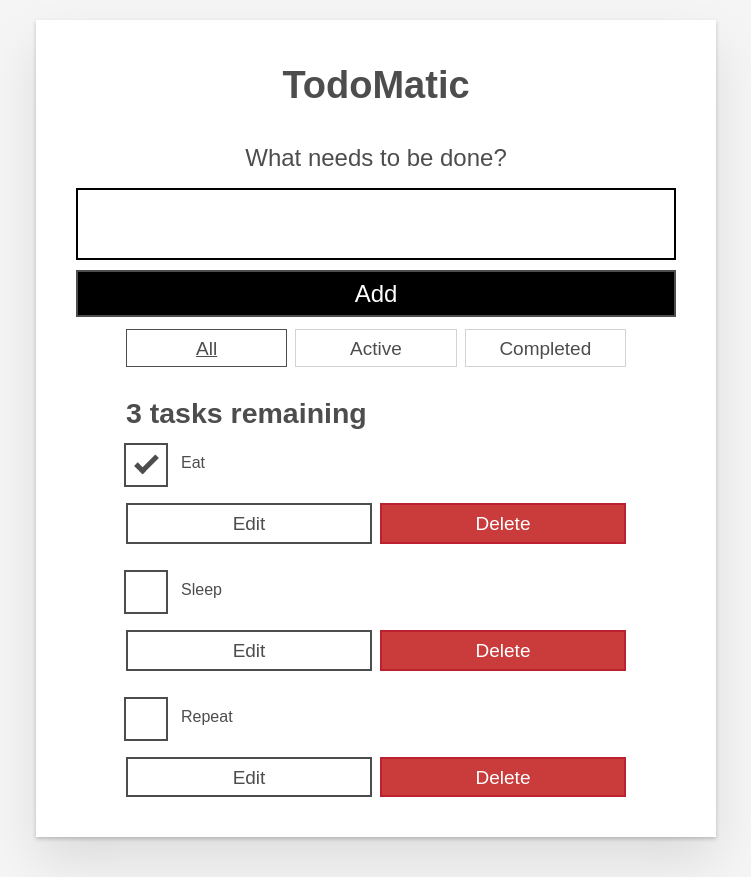
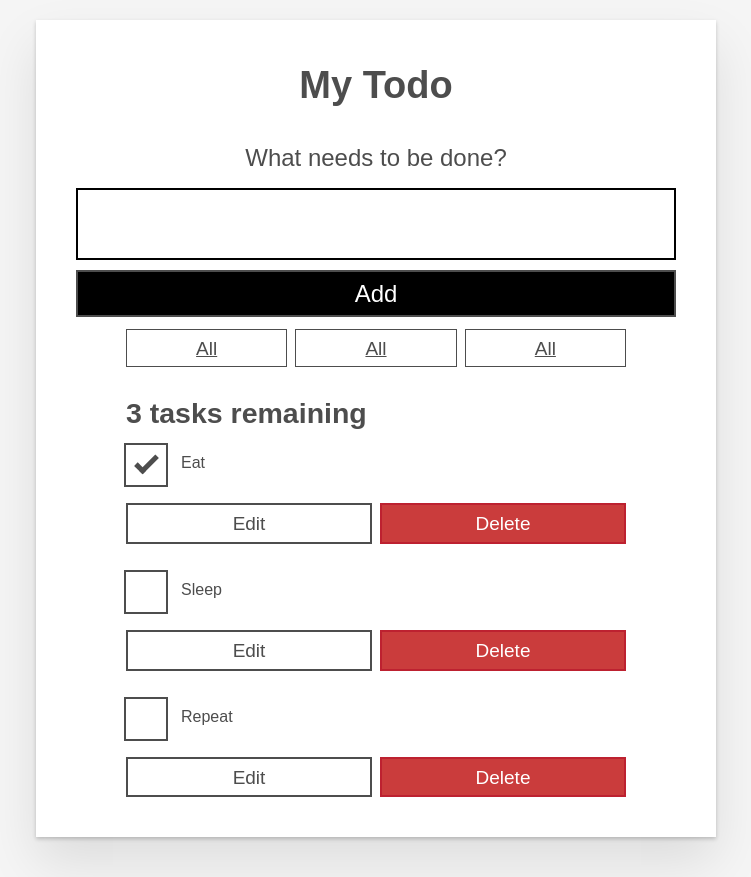
Before and after one commit to WJavaHunt3r/react-todo, a React (Create React App) app in the folder my-todo/: page / in a window 1280 px wide. Shown: the whole page, without its empty margins (264-1015 px from the left). Built offline with nearby package versions, Linux system fonts and the light colour scheme.

Commit message:
form and button components added

```diff
--- a/my-todo/src/App.js
+++ b/my-todo/src/App.js
@@ -1,8 +1,8 @@
 
 import './App.css';
 import Todo from "./components/Todo";
-
-
+import Form from "./components/Form";
+import FilterButton from "./components/FilterButton";
 
 function App(props) {
   const taskList = props.tasks.map(task =>
@@ -14,40 +14,12 @@ function App(props) {
   />);
   return (
     <div className="todoapp stack-large">
-      <h1>TodoMatic</h1>
-      <form>
-        <h2 className="label-wrapper">
-          <label htmlFor="new-todo-input" className="label__lg">
-            What needs to be done?
-          </label>
-        </h2>
-        <input
-          type="text"
-          id="new-todo-input"
-          className="input input__lg"
-          name="text"
-          autoComplete="off"
-        />
-        <button type="submit" className="btn btn__primary btn__lg">
-          Add
-        </button>
-      </form>
+      <h1>My Todo</h1>
+      <Form />
       <div className="filters btn-group stack-exception">
-        <button type="button" className="btn toggle-btn" aria-pressed="true">
-          <span className="visually-hidden">Show </span>
-          <span>all</span>
-          <span className="visually-hidden"> tasks</span>
-        </button>
-        <button type="button" className="btn toggle-btn" aria-pressed="false">
-          <span className="visually-hidden">Show </span>
-          <span>Active</span>
-          <span className="visually-hidden"> tasks</span>
-        </button>
-        <button type="button" className="btn toggle-btn" aria-pressed="false">
-          <span className="visually-hidden">Show </span>
-          <span>Completed</span>
-          <span className="visually-hidden"> tasks</span>
-        </button>
+        <FilterButton />
+        <FilterButton />
+        <FilterButton />
       </div>
       <h2 id="list-heading">
         3 tasks remaining
--- a/my-todo/src/components/FilterButton.js
+++ b/my-todo/src/components/FilterButton.js
@@ -0,0 +1,14 @@
+import React from "react";
+
+function FilterButton(props){
+    return(
+
+        <button type="button" className="btn toggle-btn" aria-pressed="true">
+          <span className="visually-hidden">Show </span>
+          <span>all</span>
+          <span className="visually-hidden"> tasks</span>
+        </button>
+    );
+}
+
+export default FilterButton;
--- a/my-todo/src/components/Form.js
+++ b/my-todo/src/components/Form.js
@@ -0,0 +1,24 @@
+import React from "react";
+
+function Form(props){
+    return (
+        <form>
+          <h2 className="label-wrapper">
+            <label htmlFor="new-todo-input" className="label__lg">
+              What needs to be done?
+            </label>
+          </h2>
+          <input
+            type="text"
+            id="new-todo-input"
+            className="input input__lg"
+            name="text"
+            autoComplete="off"
+          />
+          <button type="submit" className="btn btn__primary btn__lg">
+            Add
+          </button>
+        </form>
+      );
+}
+export default Form;
```
